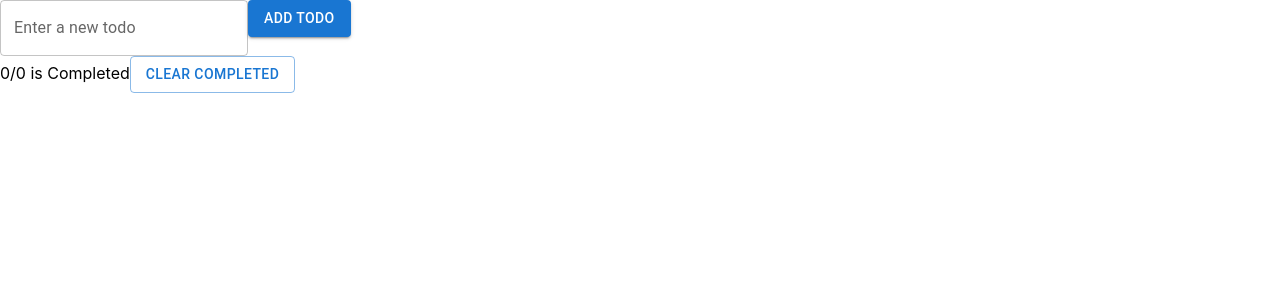
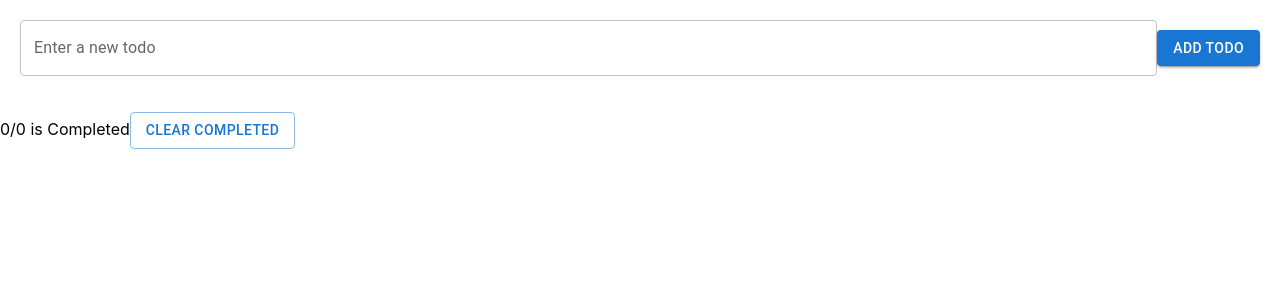
Before and after one commit to VazgenBablumyan/Todo-List, a React (Create React App) app: page / in a window 1280 px wide. Shown: the top 300 px of the page. Built offline with nearby package versions, Linux system fonts and the light colour scheme.

Commit message:
Add some styles and useReducer hook.

```diff
--- a/src/Components/TodoInput/TodoInput.jsx
+++ b/src/Components/TodoInput/TodoInput.jsx
@@ -1,11 +1,31 @@
 import { Button, TextField } from '@mui/material';
 import { v4 as uuidv4 } from 'uuid';
-import React, { useState } from 'react'
+import React, { useReducer } from 'react'
+import styles from '../TodoInput/TodoInput.module.css'
+
+const initialState={
+  inputValue:''
+}
+function reducer(state,action){
+if(action.type==="inputChange"){
+  return { ...state,
+     inputValue: action.payload };
+}else if(action.type==="add"){
+  return { ...state, inputValue: '' };
+}else {
+  return state
+}
+}
 
 export default function TodoInput({todos, setTodos}) {
-    const [inputValue, setInputValue] = useState('');
+  useReducer(reducer);
+  const [state, dispatch] = useReducer(reducer, initialState);
+  const { inputValue } = state;
     const handleInputChange = (event) => {
-      setInputValue(event.target.value);
+     dispatch({
+      type:"inputChange",
+      payload:event.target.value,
+     })
     };
 
     const handleAddTodo = () => {
@@ -17,19 +37,25 @@ export default function TodoInput({todos, setTodos}) {
         };
 
         setTodos([...todos, newTodo]);
-        setInputValue('');
+        dispatch({
+        type:"add"
+      })
       }
     };
 
     return (
-      <div>
+      <div className={styles.container}>
         <TextField
+         className={styles.inputField}
           label="Enter a new todo"
           variant="outlined"
           value={inputValue}
           onChange={handleInputChange}
         />
-        <Button variant="contained" color="primary" onClick={handleAddTodo}>
+        <Button className={styles.button}
+         variant="contained"
+         color="primary"
+         onClick={handleAddTodo}>
           Add Todo
         </Button>
       </div>
--- a/src/Components/TodoInput/TodoInput.module.css
+++ b/src/Components/TodoInput/TodoInput.module.css
@@ -0,0 +1,15 @@
+.container {
+    display: flex;
+    align-items: center;
+    margin-bottom: 16px;
+    padding:20px;
+  }
+
+  .inputField {
+    flex: 1;
+    margin-right: 16px;
+  }
+
+  .button {
+    flex-shrink: 0;
+  }
```
